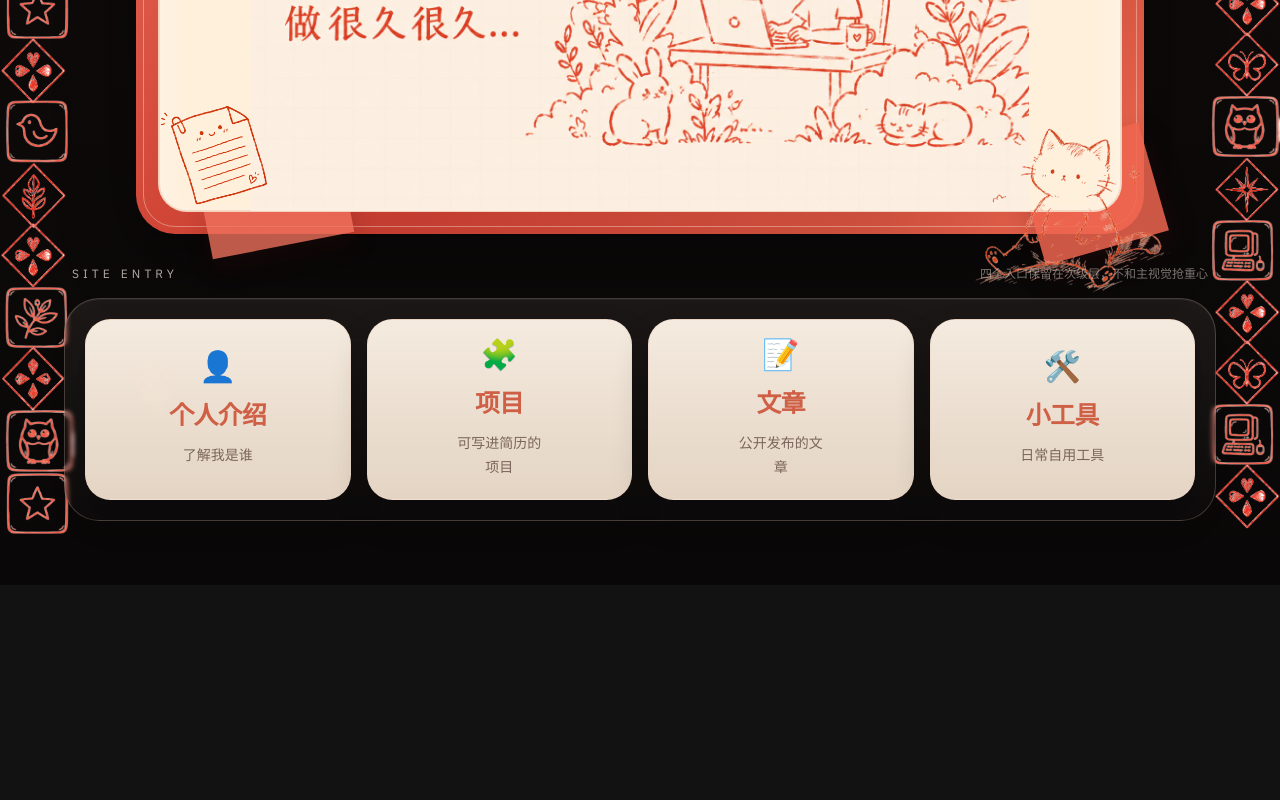
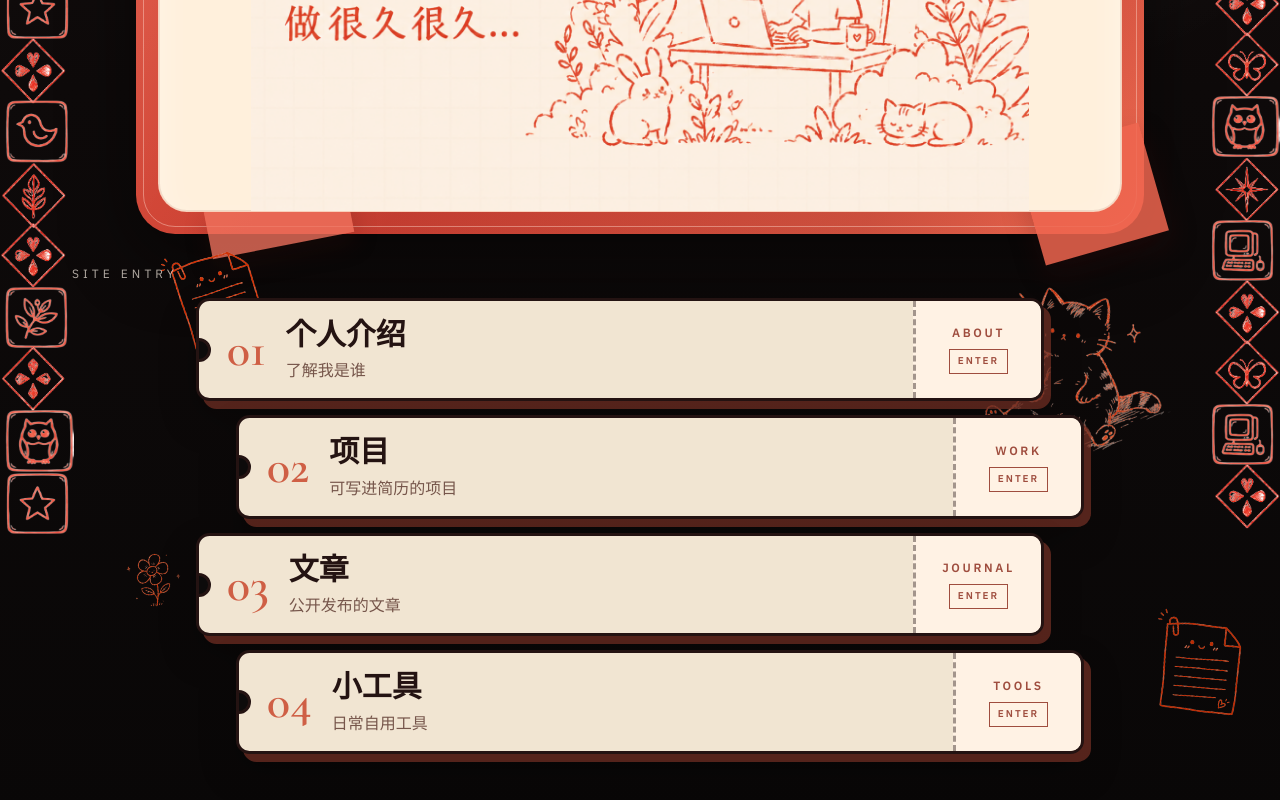
Before and after one commit to catteacher0515/Pingyu-s-Garden, a React (Vite) app: page / in a window 1280 px wide. Shown: the part 586-1386 px from the top of the page. Before the commit the page ends 1171 px from the top, so only its background shows below. Built offline with nearby package versions, Linux system fonts and the light colour scheme; a web font is replaced by a local one.

Commit message:
feat: redesign home entries as ticket stubs

```diff
--- a/src/components/Garden/FlowerNode.tsx
+++ b/src/components/Garden/FlowerNode.tsx
@@ -1,25 +1,79 @@
+import { Link } from 'react-router-dom'
 import type { HomeSectionConfig } from '../../types'
 
 interface FlowerNodeProps {
   section: HomeSectionConfig
-  onClick: () => void
+  index: number
+  isActive?: boolean
 }
 
-export default function FlowerNode({ section, onClick }: FlowerNodeProps) {
+const SECTION_CODES: Record<HomeSectionConfig['id'], string> = {
+  profile: 'ABOUT',
+  projects: 'WORK',
+  articles: 'JOURNAL',
+  tools: 'TOOLS',
+}
+
+export default function FlowerNode({ section, index, isActive = false }: FlowerNodeProps) {
+  const sectionNumber = String(index + 1).padStart(2, '0')
+  const sectionCode = SECTION_CODES[section.id]
+
   return (
-    <button
-      type="button"
-      onClick={onClick}
+    <Link
+      to={section.path}
       aria-label={section.label}
-      className="group flex min-h-[11rem] flex-col items-center justify-center rounded-[1.6rem] border border-[#efcfbf]/42 bg-[linear-gradient(180deg,rgba(252,242,230,0.97),rgba(247,230,212,0.92))] px-4 py-5 text-center text-[#cf5f45] shadow-[0_18px_34px_rgba(0,0,0,0.24)] transition duration-300 hover:-translate-y-1 hover:shadow-[0_24px_40px_rgba(0,0,0,0.3)]"
+      aria-current={isActive ? 'page' : undefined}
+      data-testid="entry-ticket"
+      className={`group relative grid min-h-[5.8rem] grid-cols-[1fr_6.4rem] overflow-hidden rounded-[0.85rem] border-[3px] text-left shadow-[7px_8px_0_rgba(116,48,36,0.72),0_18px_36px_rgba(0,0,0,0.26)] transition duration-300 hover:translate-x-1.5 hover:shadow-[9px_10px_0_rgba(215,106,78,0.66),0_22px_42px_rgba(0,0,0,0.3)] focus-visible:outline focus-visible:outline-2 focus-visible:outline-offset-4 focus-visible:outline-[#ed7b62] active:translate-y-[2px] active:shadow-[5px_6px_0_rgba(116,48,36,0.7),0_12px_24px_rgba(0,0,0,0.24)] sm:grid-cols-[1fr_8rem] ${
+        isActive
+          ? 'border-[#ed7b62] bg-[#241312] text-[#fff2e4]'
+          : 'border-[#241312] bg-[#f1e5d2] text-[#241312]'
+      }`}
     >
-      <span className="font-hand text-3xl leading-none text-[#e06a4d]">{section.emoji}</span>
-      <span className="mt-4 font-display text-[1.55rem] font-semibold tracking-[-0.02em]">
-        {section.label}
+      <span className="pointer-events-none absolute -left-3 top-1/2 h-6 w-6 -translate-y-1/2 rounded-full border-[3px] border-[#241312] bg-[#0d0b0b]" />
+      <span className="pointer-events-none absolute -right-3 top-1/2 h-6 w-6 -translate-y-1/2 rounded-full border-[3px] border-[#241312] bg-[#0d0b0b]" />
+      <span
+        className={`pointer-events-none absolute left-5 top-3 h-[3px] w-20 origin-left scale-x-0 transition duration-300 group-hover:scale-x-100 group-focus-visible:scale-x-100 ${
+          isActive ? 'bg-[#f1e5d2]' : 'bg-[#ed7b62]'
+        }`}
+      />
+
+      <span className="flex min-w-0 items-center gap-4 px-5 py-4 sm:gap-5 sm:px-7">
+        <span
+          className={`font-display text-4xl font-semibold leading-none sm:text-5xl ${
+            isActive ? 'text-[#ed7b62]' : 'text-[#cf5f45]'
+          }`}
+        >
+          {sectionNumber}
+        </span>
+        <span className="min-w-0">
+          <span className="block font-display text-2xl font-semibold leading-tight sm:text-3xl">
+            {section.label}
+          </span>
+          <span
+            className={`mt-1 block font-body text-sm leading-6 sm:text-base ${
+              isActive ? 'text-[#f1e5d2]/70' : 'text-[#76564b]'
+            }`}
+          >
+            {section.description}
+          </span>
+        </span>
       </span>
-      <span className="mt-2 max-w-[11ch] font-body text-sm leading-6 text-[#7a655b]">
-        {section.description}
+
+      <span
+        className={`relative flex flex-col items-center justify-center border-l-[3px] border-dashed px-2 py-3 text-center ${
+          isActive
+            ? 'border-[#f1e5d2]/42 bg-[#9f4d3e] text-[#fff2e4]'
+            : 'border-[#241312]/42 bg-[#fff2e4] text-[#9f4d3e]'
+        }`}
+      >
+        <span className="text-[0.62rem] font-semibold uppercase tracking-[0.22em] sm:text-xs">
+          {sectionCode}
+        </span>
+        <span className="mt-2 border px-2 py-1 text-[0.58rem] font-semibold uppercase tracking-[0.2em] sm:text-[0.62rem]">
+          {isActive ? 'CURRENT' : 'ENTER'}
+        </span>
       </span>
-    </button>
+    </Link>
   )
 }
--- a/src/components/Garden/GardenMap.tsx
+++ b/src/components/Garden/GardenMap.tsx
@@ -1,4 +1,4 @@
-import { useNavigate } from 'react-router-dom'
+import { useLocation } from 'react-router-dom'
 import FlowerNode from './FlowerNode'
 import type { HomeSectionConfig } from '../../types'
 
@@ -10,20 +10,26 @@ const HOME_SECTIONS: HomeSectionConfig[] = [
 ]
 
 export default function GardenMap() {
-  const navigate = useNavigate()
+  const { pathname } = useLocation()
 
   return (
     <div className="relative w-full">
-      <div className="mx-auto max-w-6xl rounded-[2.2rem] border border-[#efcfbf]/24 bg-[linear-gradient(180deg,rgba(245,226,206,0.08),rgba(255,255,255,0.02))] px-4 py-4 shadow-[inset_0_1px_0_rgba(255,255,255,0.06)] backdrop-blur-[2px] sm:px-5 sm:py-5">
-        <div className="grid gap-4 md:grid-cols-4">
-          {HOME_SECTIONS.map((section) => (
+      <div
+        data-testid="ticket-stack"
+        className="mx-auto flex max-w-4xl flex-col gap-3 px-1 sm:gap-3.5"
+      >
+        {HOME_SECTIONS.map((section, index) => (
+          <div
+            key={section.id}
+            className={index % 2 === 0 ? 'sm:pr-10' : 'sm:pl-10'}
+          >
             <FlowerNode
-              key={section.id}
               section={section}
-              onClick={() => navigate(section.path)}
+              index={index}
+              isActive={pathname === section.path}
             />
-          ))}
-        </div>
+          </div>
+        ))}
       </div>
     </div>
   )
--- a/src/components/Home/EntryStrip.tsx
+++ b/src/components/Home/EntryStrip.tsx
@@ -1,13 +1,19 @@
 import GardenMap from '../Garden/GardenMap'
+import paperDoodle from '../../assets/poster/doodle/paper-doodle.png'
 
 export default function EntryStrip() {
   return (
     <section className="relative z-10 mx-auto mt-8 w-full max-w-6xl">
       <div className="mb-4 flex items-center justify-between gap-4 px-2 text-[#f4eadf]/72">
         <p className="font-body text-xs uppercase tracking-[0.34em]">site entry</p>
-        <p className="font-body text-xs text-[#f4eadf]/48">四个入口保留在次级层，不和主视觉抢重心</p>
       </div>
       <GardenMap />
+      <img
+        src={paperDoodle}
+        alt="entry area doodle"
+        className="pointer-events-none absolute -right-7 bottom-2 hidden w-32 rotate-[9deg] select-none opacity-88 lg:block xl:-right-16 xl:w-40"
+        draggable={false}
+      />
     </section>
   )
 }
```
Also changed, not shown: 2 other files (tests, documents, lock files or other folders).
